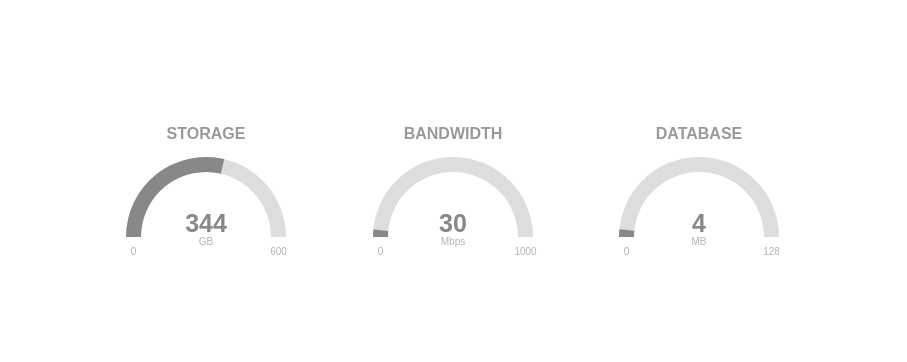
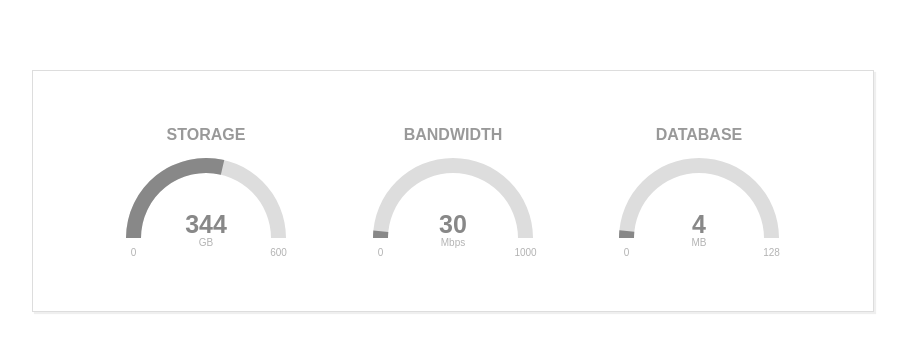
Before and after one commit to naggie/dsdrop, a website: page web/index.html in a window 1280 px wide. Shown: the part 340-702 px from the top of the page, without its empty margins (187-1094 px from the left). Drawn offline with Linux system fonts and the light colour scheme.

Commit message:
moar cards

```diff
--- a/web/index.html
+++ b/web/index.html
@@ -34,6 +34,7 @@
 			.card {
 				box-shadow:2px 2px 1px #efefef;
 				border:1px solid #dddddd;
+				background:white;
 			}
 			.download {
 				margin:30px;
@@ -107,7 +108,7 @@
 			<p>Instant file sharing</p>
 		</header>
 		<br />
-		<section>
+		<section class="gauges card">
 			<div class="gauge" id="storage"></div>
 			<div class="gauge" id="bandwidth"></div>
 			<div class="gauge" id="database"></div>
```
